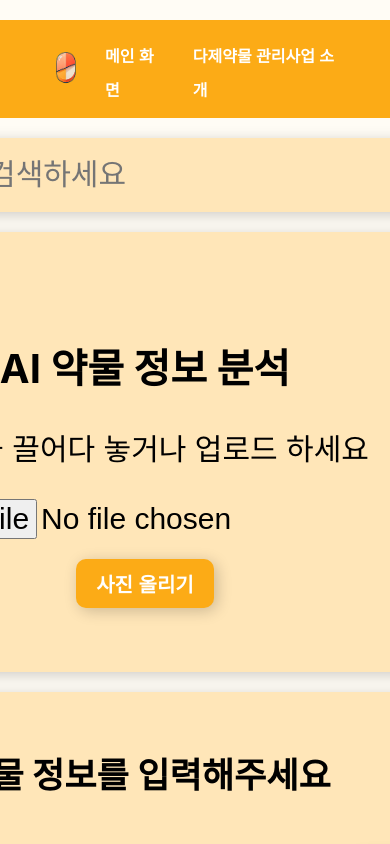
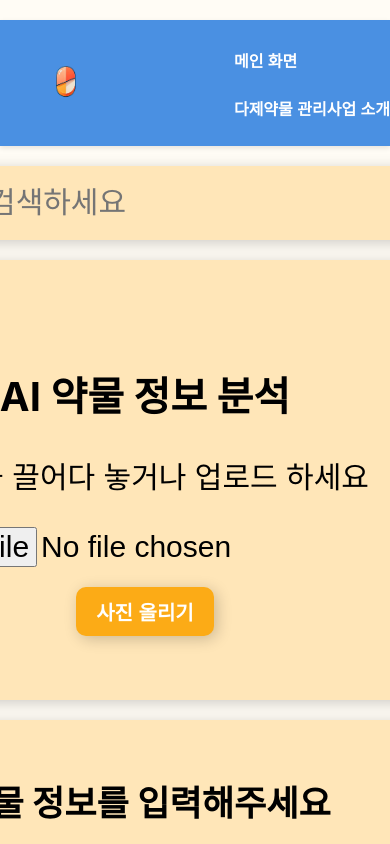
Before and after one commit to drug-prometheus/drug-master-frontend, a React (Create React App) app: page / in a window 390 px wide. Shown: the top 844 px of the page. Built offline with nearby package versions, Linux system fonts and the light colour scheme.

Commit message:
feat(Header.css): 헤더 색 변경

```diff
--- a/src/Components/Header.css
+++ b/src/Components/Header.css
@@ -2,24 +2,25 @@
   display: flex;
   justify-content: space-between;
   align-items: center;
-    font-size: 30px;
+  font-size: 24px; /* 폰트 크기 조정 */
   font-weight: bold;
-    padding: 15px 100px;
-    background-color: #FCAB16;
+  padding: 15px 20px; /* 좌우 패딩을 줄여서 너비를 맞춤 */
+  background-color: #4A90E2; /* 배경색 */
   color: #fff;
   width: 100%; /* 화면의 너비를 100%로 설정 */
   position: relative;
+  box-shadow: 0 2px 5px rgba(0, 0, 0, 0.1); /* 약한 그림자 추가 */
 }
 
 .header .container {
   display: flex;
-    background-color: #FCAB16;
-    justify-content: space-between; /* 좌우 배치를 위해 공간을 분리 */
+  background-color: #4A90E2; /* 배경색 */
+  justify-content: space-between; /* 좌우 배치 */
   align-items: center;
-    max-width: 1200px; /* 내부 요소의 최대 너비를 설정 */
+  max-width: 1200px; /* 내부 요소의 최대 너비 */
   width: 100%; /* 컨테이너 너비를 100%로 */
   margin: 0 auto; /* 화면 중앙으로 배치 */
-    padding: 0 20px; /* 좌우 패딩을 추가하여 요소를 더 중간으로 */
+  padding: 0 20px; /* 좌우 패딩 추가 */
 }
 
 .logo {
@@ -48,5 +49,24 @@
 }
 
 .nav-menu a:hover {
-    color: #ffa500;
+  color: #FCAB16; /* 호버 색상 */
 }
+
+/* 반응형 디자인 */
+@media (max-width: 768px) {
+  .header {
+      flex-direction: column; /* 수직으로 정렬 */
+      align-items: flex-start; /* 왼쪽 정렬 */
+      padding: 15px 20px; /* 패딩 조정 */
+  }
+
+  .nav-menu ul {
+      flex-direction: column; /* 세로 방향으로 정렬 */
+      align-items: flex-start; /* 왼쪽 정렬 */
+      padding: 0; /* 패딩 제거 */
+  }
+
+  .nav-menu li {
+      margin: 10px 0; /* 세로 간격 조정 */
+  }
+}
```
Lines whose indentation alone changed are shown as unchanged.
